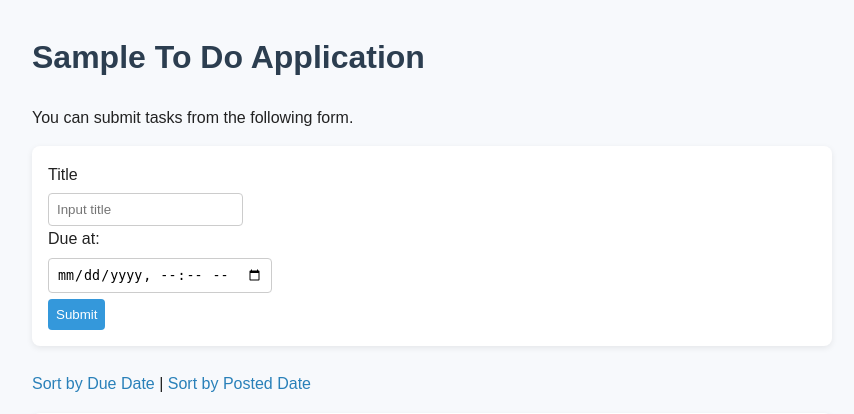
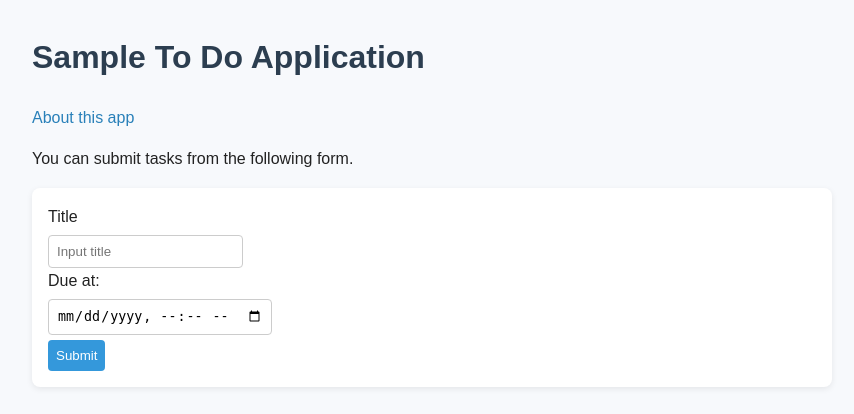
Before and after one commit to s1f102500236/django-test-exercise, a Django app: page / in a window 1280 px wide. Shown: the top 414 px of the page, without its empty margins (208-1062 px from the left). Run offline with Django 5.2, Linux system fonts and the light colour scheme; tables that the repository leaves empty hold one stand-in row (values such as "Sample post").

Commit message:
Aboutページを追加

```diff
--- a/config/urls.py
+++ b/config/urls.py
@@ -24,5 +24,6 @@ urlpatterns = [
     path('<int:task_id>/delete/', todo_views.delete, name='delete'),
     path('<int:task_id>/', todo_views.detail, name='detail'),
     path('<int:task_id>/update', todo_views.update, name='update'),
-    path('<int:task_id>/delete', todo_views.delete, name='delete')
+    path('<int:task_id>/delete', todo_views.delete, name='delete'),
+    path('about/', todo_views.about, name='about'),
 ]
--- a/todo/templates/todo/index.html
+++ b/todo/templates/todo/index.html
@@ -11,6 +11,7 @@
 
 <body>
     <h1>Sample To Do Application</h1>
+    <p><a href="/about/">About this app</a></p>
     <p>You can submit tasks from the following form.</p>
     <form action="{% url 'index' %}" method="post">
         {% csrf_token %}
--- a/todo/views.py
+++ b/todo/views.py
@@ -60,3 +60,6 @@ def delete(request, task_id):
 
     task.delete()
     return redirect(index)
+
+def about(request):
+    return render(request, 'todo/about.html')
```
Also changed, not shown: todo/templates/todo/about.html (added, +14 -0 lines).
